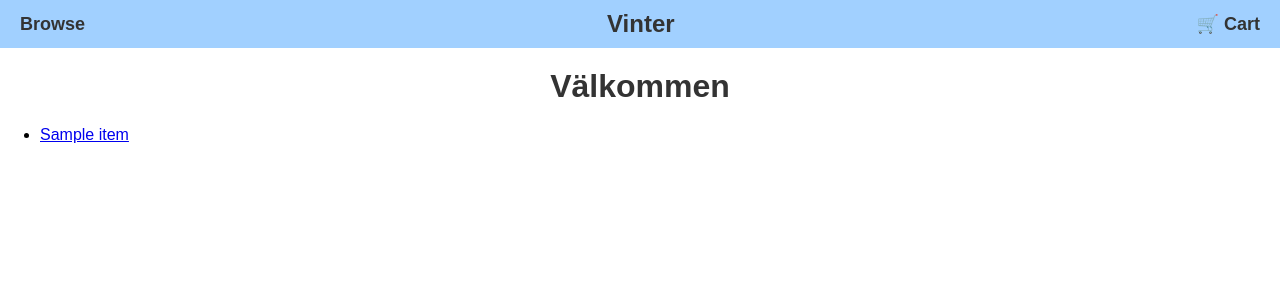
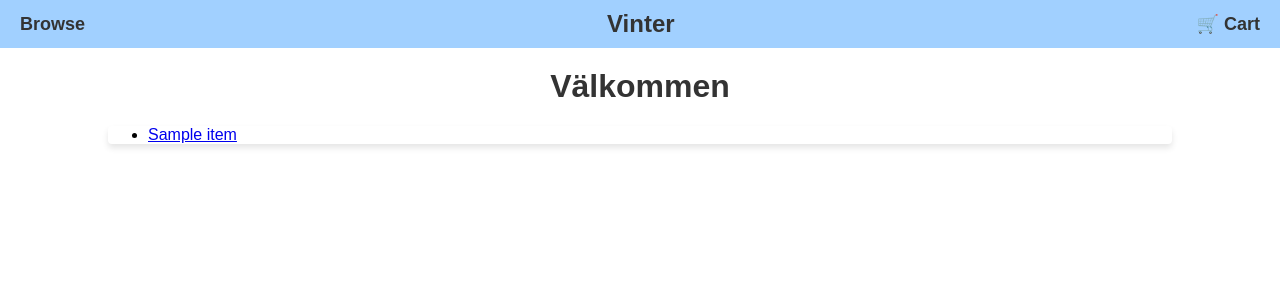
Before and after one commit to saglin/D0018E, a Flask app: page /browse in a window 1280 px wide. Shown: the top 308 px of the page. Run offline with Flask 3, Linux system fonts and the light colour scheme; tables that the repository leaves empty hold one stand-in row (values such as "Sample post"); some libraries are stand-ins or nearby versions.

Commit message:
Update styles.css

```diff
--- a/static/styles.css
+++ b/static/styles.css
@@ -51,6 +51,16 @@ h3 {
     text-align: center;
     margin-top: 14px;
     color: #333;
+}
+
+ul {
+    width: 80%;
+    margin: 20px auto;
+    border-collapse: collapse;
+    background-color: #fff;
+    box-shadow: 0 4px 6px rgba(0, 0, 0, 0.1);
+    border-radius: 4px;
+    overflow: hidden;
 }
 
 table {
```
